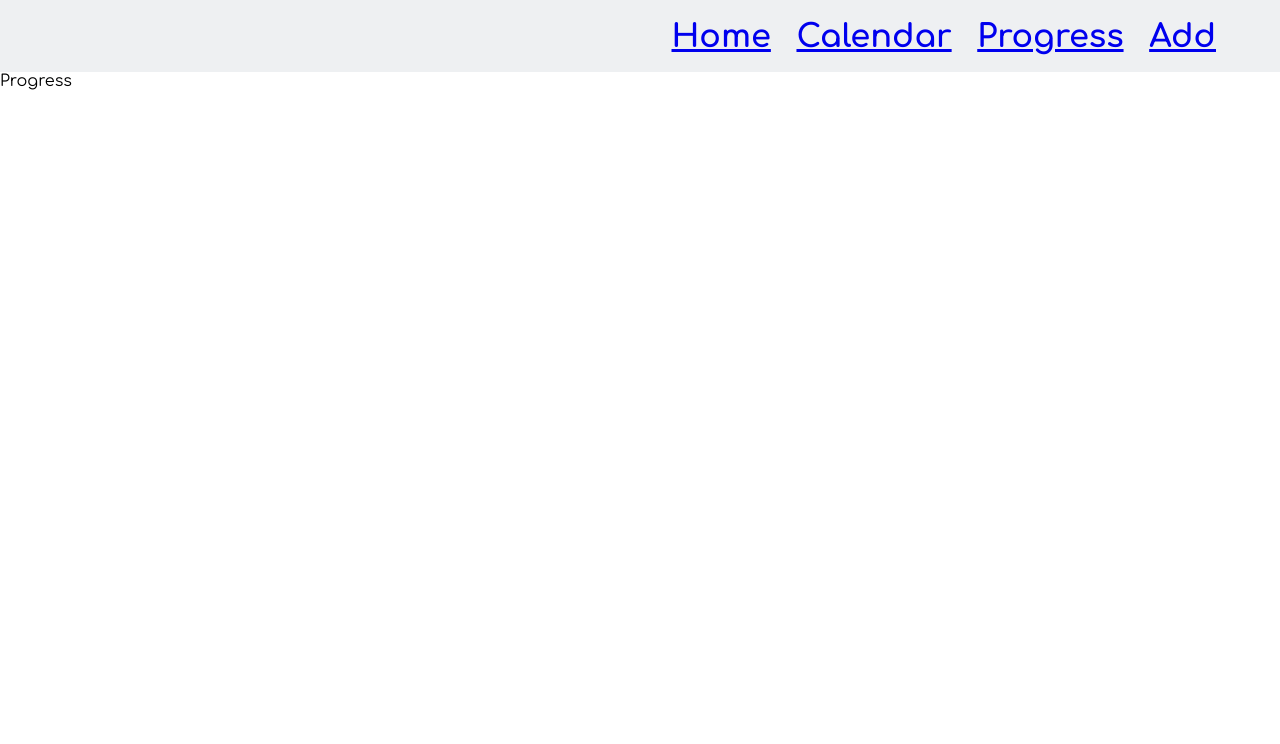
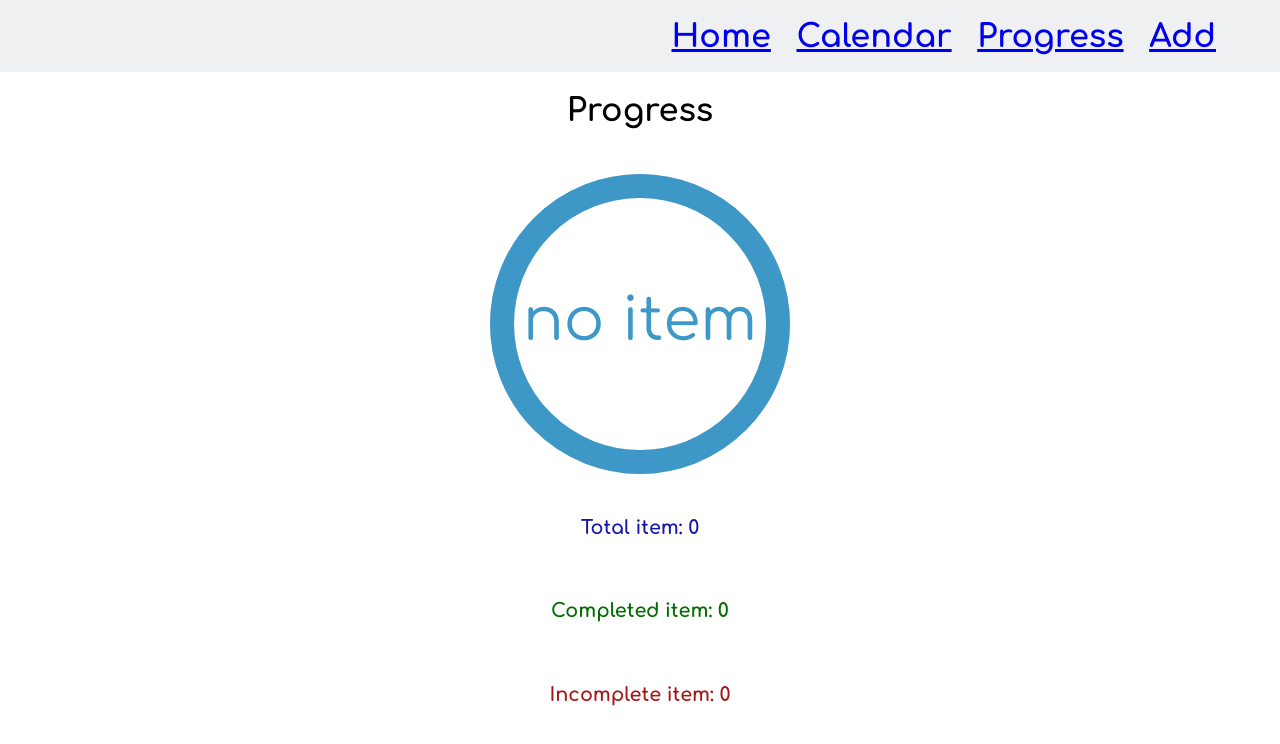
Before and after one commit to smilenayeon/todo-list, a React (Create React App) app: page /progress in a window 1280 px wide. Shown: the top 744 px of the page. Built offline with nearby package versions, Linux system fonts and the light colour scheme.

Commit message:
progress page is completed

```diff
--- a/package.json
+++ b/package.json
@@ -7,6 +7,7 @@
     "@testing-library/react": "^13.4.0",
     "@testing-library/user-event": "^13.5.0",
     "react": "^18.2.0",
+    "react-circular-progressbar": "^2.1.0",
     "react-dom": "^18.2.0",
     "react-router-dom": "^6.18.0",
     "react-scripts": "5.0.1",
--- a/src/components/layouts/navbar/Navbar.jsx
+++ b/src/components/layouts/navbar/Navbar.jsx
@@ -11,10 +11,10 @@ function Navbar() {
                 <div className= {`menuIcon ${isOpen ? 'visible' : ''}`}></div>
             </button>
             <ul className={`link-list ${isOpen ? 'show' : ''}`}>
-                <li><Link to="/">Home</Link></li>
-                <li><Link to="/calendar">Calendar</Link></li>
-                <li><Link to="/progress">Progress</Link></li>
-                <li><Link to="/add">Add</Link></li>
+                <li onClick={toggleMenu}><Link to="/">Home</Link></li>
+                <li onClick={toggleMenu}><Link to="/calendar">Calendar</Link></li>
+                <li onClick={toggleMenu}><Link to="/progress">Progress</Link></li>
+                <li onClick={toggleMenu}><Link to="/add">Add</Link></li>
             </ul>
             <button className='quick-add-button'>
                 <Link to="/add"><i className="fa-solid fa-plus"></i></Link>
--- /dev/null
+++ b/src/components/pages/progress/Progress.css
@@ -0,0 +1,25 @@
+.progress-section{
+    display:flex;
+    flex-direction: column;
+    align-items: center;
+    gap:3vh;
+}
+
+.progress-section h1{
+    font-weight: 700;
+}
+
+.progress-section h3 {
+    font-size: 1.2rem;
+    font-weight: 700;
+}
+.progress-total-item{
+    color:rgb(25, 25, 169);
+}
+
+.progress-completed-item{
+    color:rgb(3, 108, 3);
+}
+.progress-incomplet-item{
+    color:rgb(166, 24, 24);
+}
--- a/src/components/pages/progress/Progress.jsx
+++ b/src/components/pages/progress/Progress.jsx
@@ -1,9 +1,47 @@
-import React from 'react'
+import React, { useContext } from "react";
+import ItemContext from "../../item-context/ItemContext";
+import { CircularProgressbar, buildStyles } from "react-circular-progressbar";
+import "react-circular-progressbar/dist/styles.css";
+import "./Progress.css";
 
 function Progress() {
+  const { items, itemCount, isComplete } = useContext(ItemContext);
+  const completedItemCount = items.filter(item => isComplete[item.id] === true)
+    .length;
+  const incompleteItemCount = items.filter(
+    item => isComplete[item.id] === false
+  ).length;
+  const completedPercentage = ((completedItemCount / itemCount) * 100).toFixed(0);
   return (
-    <div>Progress</div>
-  )
+    <div className="progress-section">
+     <h1>Progress</h1>
+      <div className="progressbar">
+        <CircularProgressbar
+          value={completedPercentage}
+          text={isNaN(completedPercentage) ? 'no item' : `${completedPercentage}%`}
+          styles={buildStyles({
+            pathColor: `rgba(62, 152, 199, ${completedPercentage / 100})`,
+            textColor: "#3e98c7",
+            trailColor: "#d6d6d6",
+            backgroundColor: "#3e98c7"
+          })}
+        />
+      </div>
+
+
+      <h3 className="progress-total-item">
+        Total item: {itemCount}
+      </h3>
+      <h3 className="progress-completed-item">
+        Completed item: {completedItemCount}
+      </h3>
+      <h3 className="progress-incomplet-item">
+        Incomplete item: {incompleteItemCount}
+      </h3>
+
+
+    </div>
+  );
 }
 
-export default Progress
+export default Progress;
```
Also changed, not shown: 1 other file (tests, documents, lock files or other folders).
